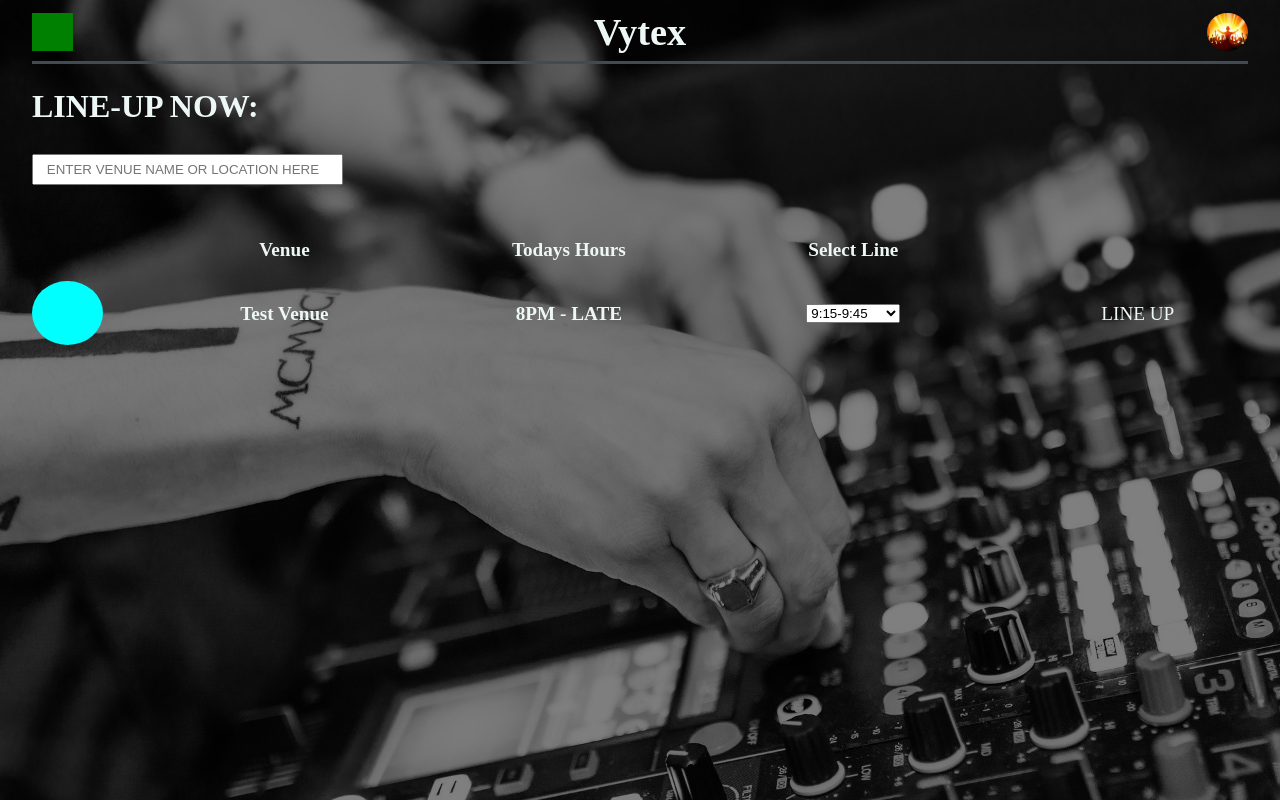
After one commit to Vytex/Vytex, a Flask app: page /lineList in a window 1280 px wide. The commit adds this page. Run offline with Flask 2, Linux system fonts and the light colour scheme.

Commit message:
adds lines page html/css, dynamically genereates content on page using flask, changes heroimg and shadowbox styles to global, moves main flex styles from global to home.css

```diff
--- a/app.py
+++ b/app.py
@@ -7,5 +7,13 @@ app = Flask(__name__)
 def index():
     return render_template("index.html")
 
+@app.route('/lineList')
+def lineList():
+    results = [
+        ["Test Venue", "8PM - LATE", ["9:15-9:45", "9:30-10:00", "10:15-10:45", "11:15-11:45"]]
+    ]
+
+    return render_template("lineList.html", results=results)
+
 if  __name__ == "__main__":
     app.run(debug=True)
--- a/static/styles/global.css
+++ b/static/styles/global.css
@@ -18,8 +18,23 @@ body {
 main {
     width: 100%;
     height: 100%;
-    display: flex;
-    flex-direction: column;
-    justify-content: center;
-    align-items: center;
 }
+
+.heroImg {
+    position: absolute;
+    z-index: -2;
+    width: 100vw;
+    height: 100vh;
+    background-repeat: no-repeat;
+    background-size: cover;
+    background-image: url("../assets/453169\ from\ Pixabay.jpg");
+}
+
+.heroImgShadowbox {
+    position: absolute;
+    z-index: -1;
+    width: 100%;
+    height: 100%;
+    background-color: black;
+    opacity: .5;
+}
--- /dev/null
+++ b/static/styles/lineList.css
@@ -0,0 +1,35 @@
+main>h1 {
+    margin-top: 2vw;
+    margin-left: 2.5vw;
+    font-size: 2.5vw;
+    color: var(--vyWhite);
+}
+
+input {
+    margin: 2.5vw;
+    width: 22vw;
+    height: 2vw;
+    padding-left: 1vw;
+    padding-right: 1vw;
+}
+
+.lineListItemContainer, #lineListHeader {
+    display: grid;
+    grid-template-columns: .5fr 1fr 1fr 1fr 1fr;
+    height: 5vw;
+    color: var(--vyWhite);
+}
+
+.venueName, .venueHours, .lineTimesF, .lineUpButtonContainer, #lineListHeader h2{
+    display: flex;
+    justify-content: center;
+    align-items: center;
+    font-size: 1.5vw;
+}
+
+.venueImg {
+    background-color: aqua;
+    width: 50%;
+    border-radius: 100%;
+    margin-left: 2.5vw;
+}
--- /dev/null
+++ b/templates/lineList.html
@@ -0,0 +1,78 @@
+<!DOCTYPE html>
+<html lang='en-us'>
+    <head>
+        <meta charset='UTF-8'>
+        <meta name='viewport' content='width=device-width, initial-scale=1.0'>
+        <title>Vytex</title>
+        <link rel="stylesheet" href="{{ url_for('static',    filename='styles/reset.css') }}">
+        <link rel="stylesheet" href="{{ url_for('static',    filename='styles/variables.css') }}">
+        <link rel="stylesheet" href="{{ url_for('static',    filename='styles/breakPoints.css') }}">
+        <link rel="stylesheet" href="{{ url_for('static',    filename='styles/global.css') }}">
+        <link rel="stylesheet" href="{{ url_for('static',    filename='styles/header.css') }}">
+        <link rel="stylesheet" href="{{ url_for('static',    filename='styles/lineList.css') }}">
+    </head>
+    <body>
+        <div class="heroImg"></div>
+        <div class="heroImgShadowbox"></div>
+        <div id="HamburgerMenu">
+            <div id="HMContainer">
+                <div id="CloseWindowX">X</div>
+                <div id="LinkContainer">
+                    <a>Join a Line</a>
+                    <a>Check your lines</a>
+                    <a>Contact Us</a>
+                    <a>Logout</a>
+                </div>
+            </div>
+            <a id="HMOffscreen"></a>
+        </div>
+        <header>
+            <div class="hContainer">
+                <div class="hamburgerMenuBContainer">
+                    <div id="hamburgerB" style="background-color: green;"></div>
+                </div>
+                <div class="logoBContainer">
+                    <h1 class="logoB">Vytex</h1>
+                </div>
+                <div class="profileBContainer">
+                    <div class="profileB">
+                        <img src="{{ url_for('static',    filename='./assets/profileButtonPlaceholder.jpg') }}">
+                    </div>
+                </div>
+            </div>
+        </header>
+        <main>
+            <h1>LINE-UP NOW:</h1>
+            <form>
+                <input type="text" placeholder="ENTER VENUE NAME OR LOCATION HERE">
+            </form>
+            <div id="lineListHeader">
+                <div></div>
+                <h2>Venue</h2>
+                <h2>Todays Hours</h2>
+                <h2>Select Line</h2>
+                <div></div>
+            </div>
+            <div id="lineListContainer">
+                {% for x in results %}
+                <div class="lineListItemContainer">
+                    <div class="venueImg"></div>
+                    <h2 class="venueName">{{x[0]}}</h2>
+                    <h2 class="venueHours">{{x[1]}}</h2>
+                    <form class="lineTimesF">
+                        <select class="lineTimes">
+                            {% for y in x[2] %}
+                            <option value="9:15-9:45">{{y}}</option>
+                            {% endfor %}
+                        </select>
+                    </form>
+                    <div class="lineUpButtonContainer"><a class="lineUpButton">LINE UP</a></div>
+                </div>
+                {% endfor %}
+            </div>
+        </main>
+        <script type='text/javascript' src="{{ url_for('static',    filename='./src/index.js') }}"></script>
+        <script type='text/javascript' src="{{ url_for('static',    filename='./src/lineList.js') }}"></script>
+
+    </body>
+</html>
```
Also changed, not shown: static/styles/home.css (+7 -19 lines), static/assets/453169 from Pixabay.jpg (added), static/src/lineList.js (added).
